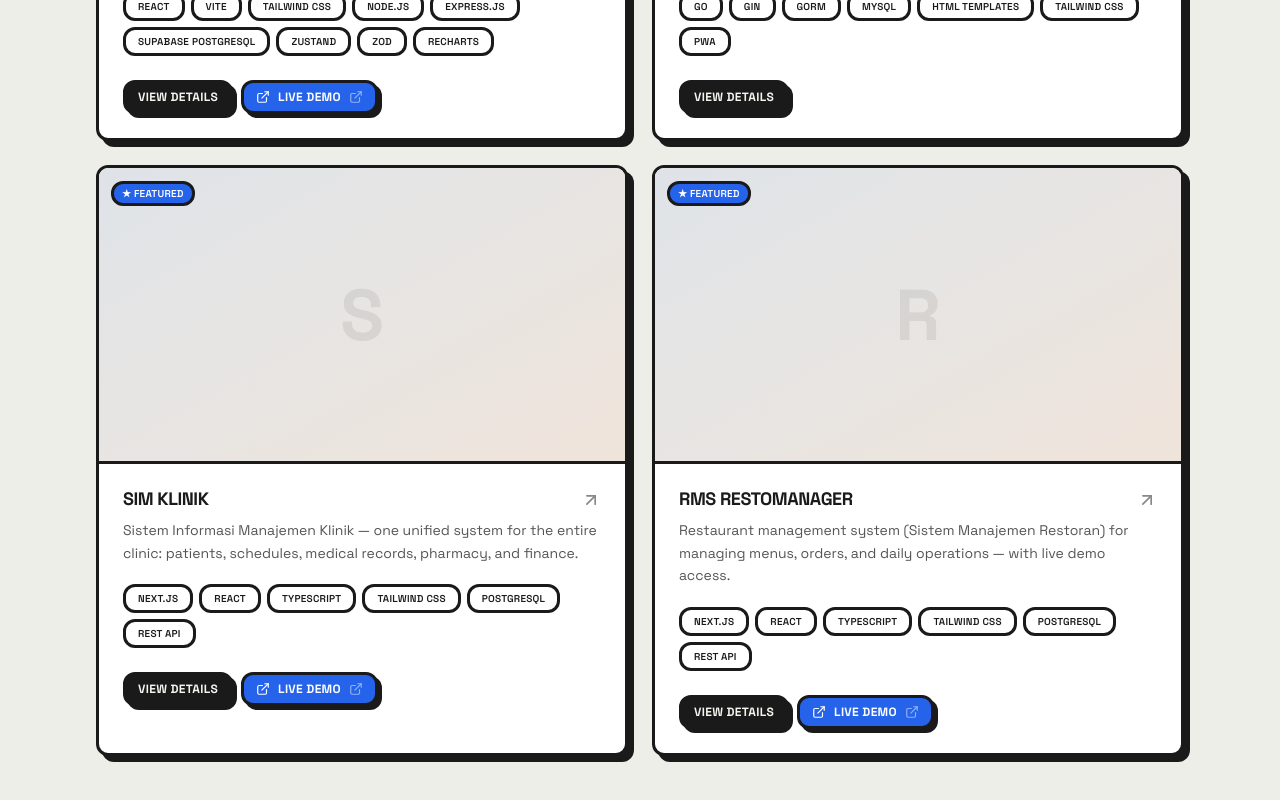
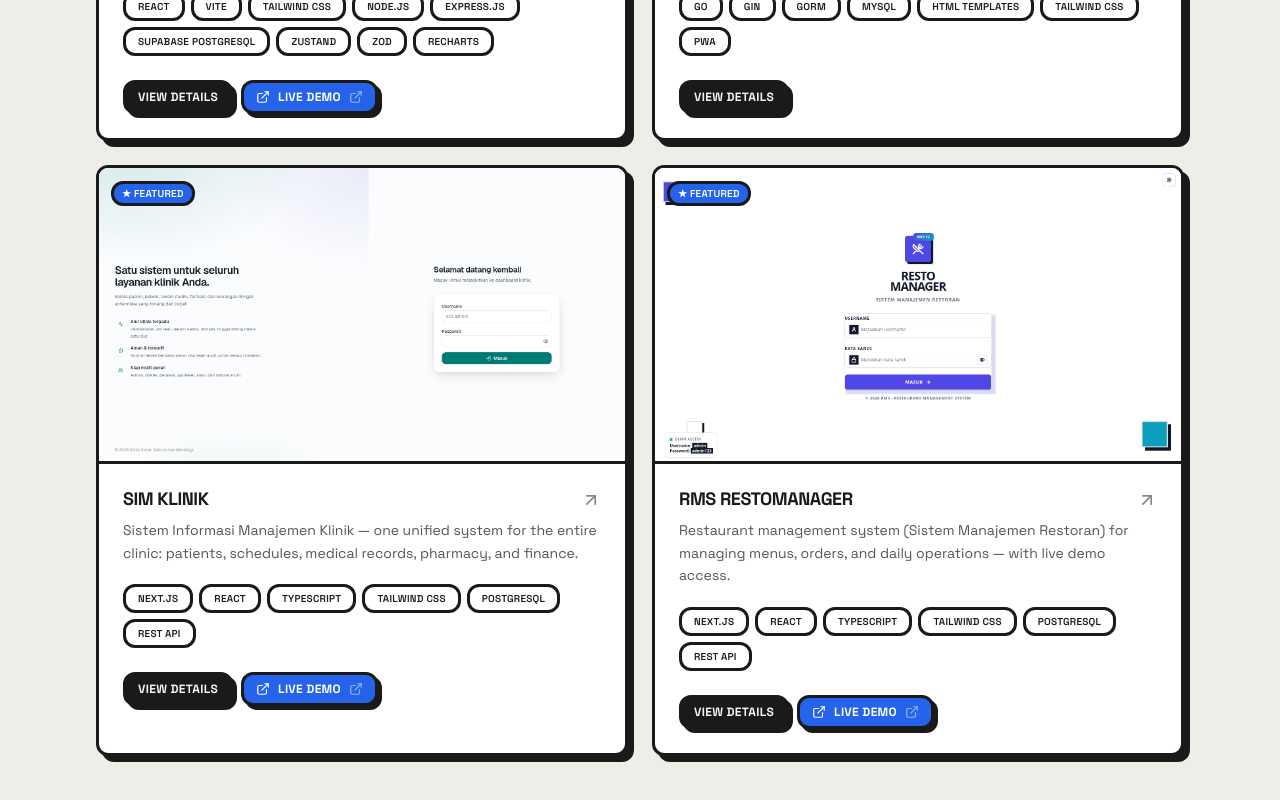
Before and after one commit to crizt0495/christiantesiswianto_portofolio, a Next.js app: page / in a window 1280 px wide. Shown: the part 4871-5671 px from the top of the page. Built offline with nearby package versions, Linux system fonts and the light colour scheme.

Commit message:
feat: add real screenshots for SIM Klinik & RMS RestoManager projects

```diff
--- a/src/data/portfolioData.ts
+++ b/src/data/portfolioData.ts
@@ -233,7 +233,7 @@ export const projects: Project[] = [
     technologies: ['Next.js', 'React', 'TypeScript', 'Tailwind CSS', 'PostgreSQL', 'REST API'],
     liveDemo: 'https://klinik-rho.vercel.app/',
     featured: true,
-    image: '',
+    image: '/projects/klinik.png',
   },
   {
     id: 'rms-resto',
@@ -259,7 +259,7 @@ export const projects: Project[] = [
     technologies: ['Next.js', 'React', 'TypeScript', 'Tailwind CSS', 'PostgreSQL', 'REST API'],
     liveDemo: 'https://restaurant-ten-lemon.vercel.app/',
     featured: true,
-    image: '',
+    image: '/projects/rms.png',
   },
 ];
 
```
Also changed, not shown: public/projects/klinik.png (added), public/projects/rms.png (added).
